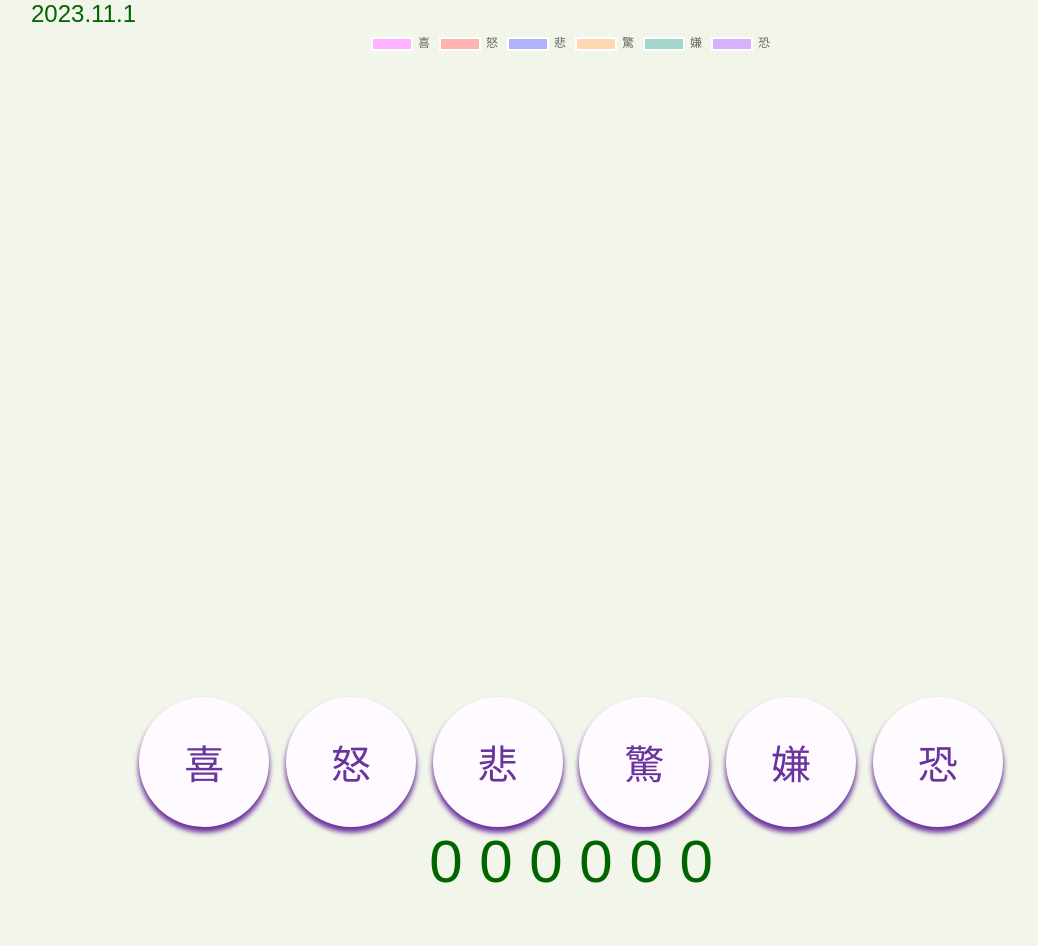
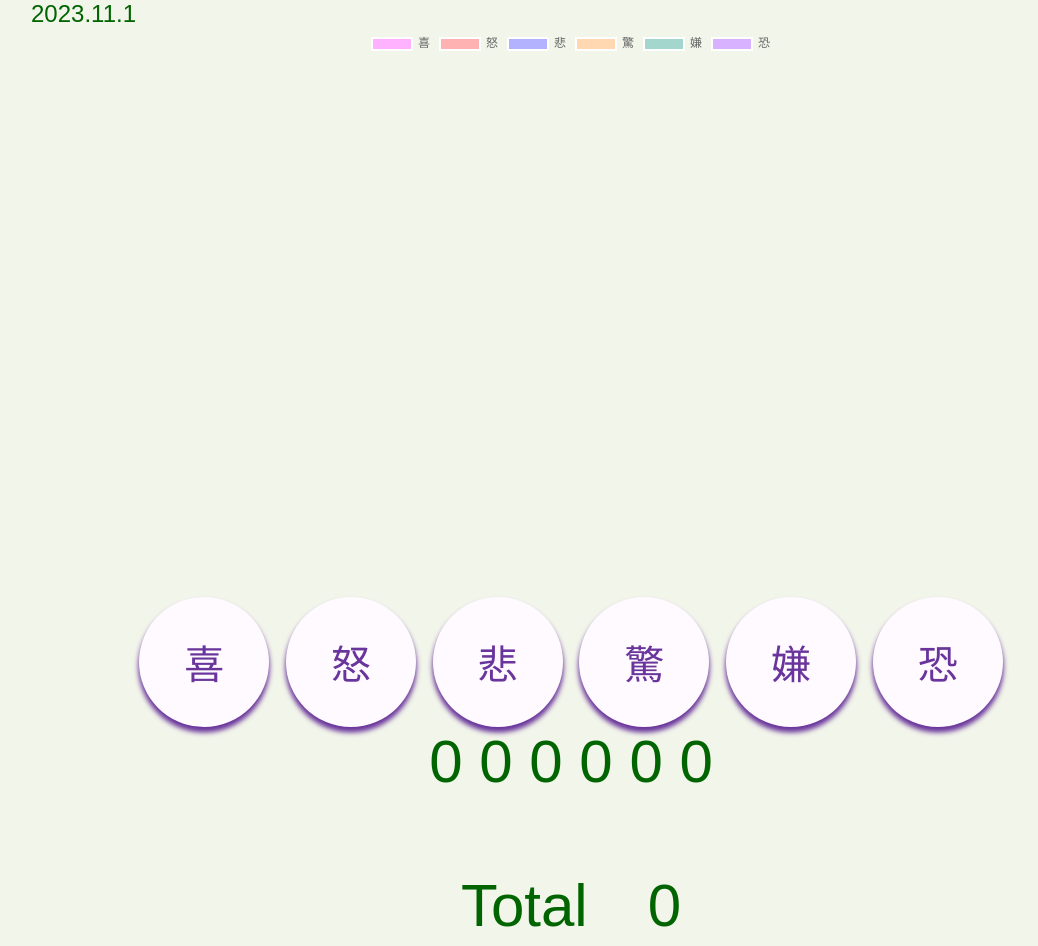
Before and after one commit to Nemumi3HinaUGOK/EmotionDiary, a plain HTML site: page index.html in a window 1280 px wide. Shown: the top 946 px of the page, without its empty margins (69-1107 px from the left). Drawn offline with nearby package versions, Linux system fonts and the light colour scheme; a web font is replaced by a local one.

Commit message:
Update index.html

```diff
--- a/index.html
+++ b/index.html
@@ -14,7 +14,7 @@
 
 <header id="date-display">ここに日付が表示されます</header>
 
-<canvas id="myEmoChart" width="600" height="600"></canvas>
+<canvas id="myEmoChart" width="500" height="500"></canvas>
 <br>
 <div id="buttonAll">
     <button id="button1">喜</button>
```
